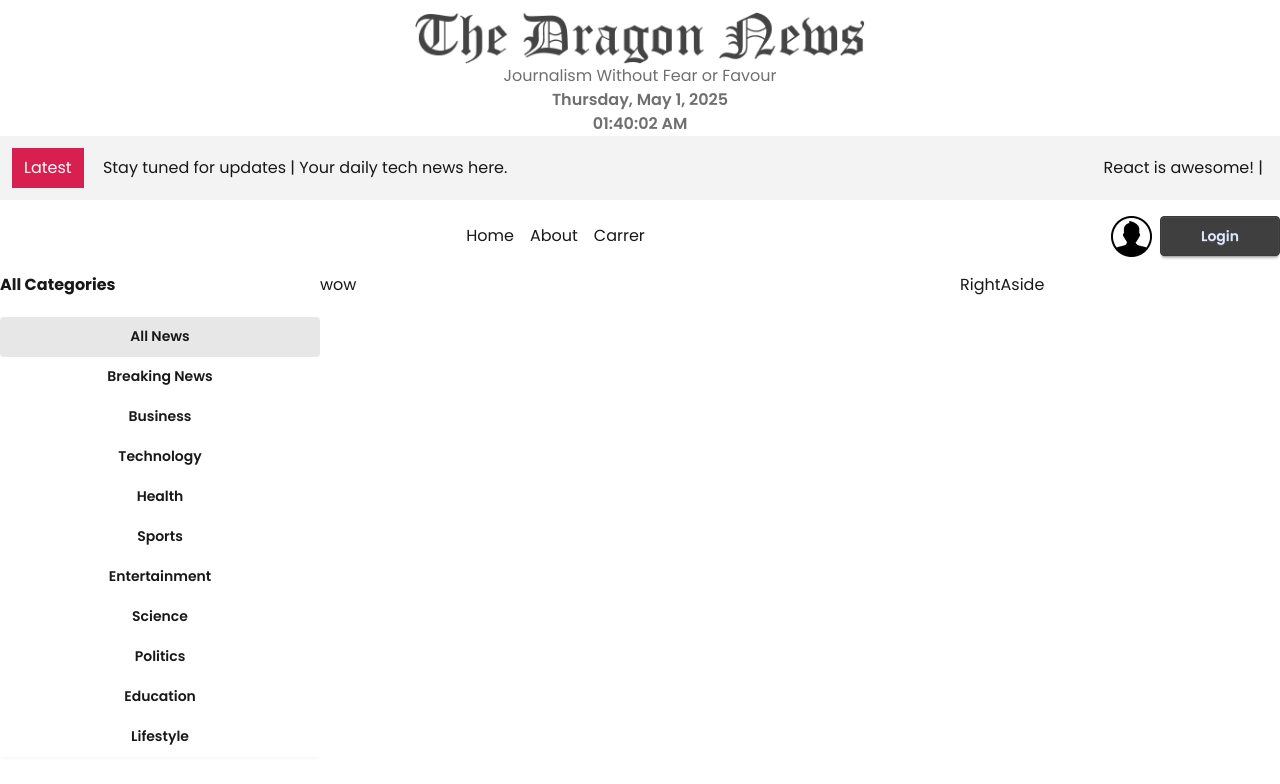
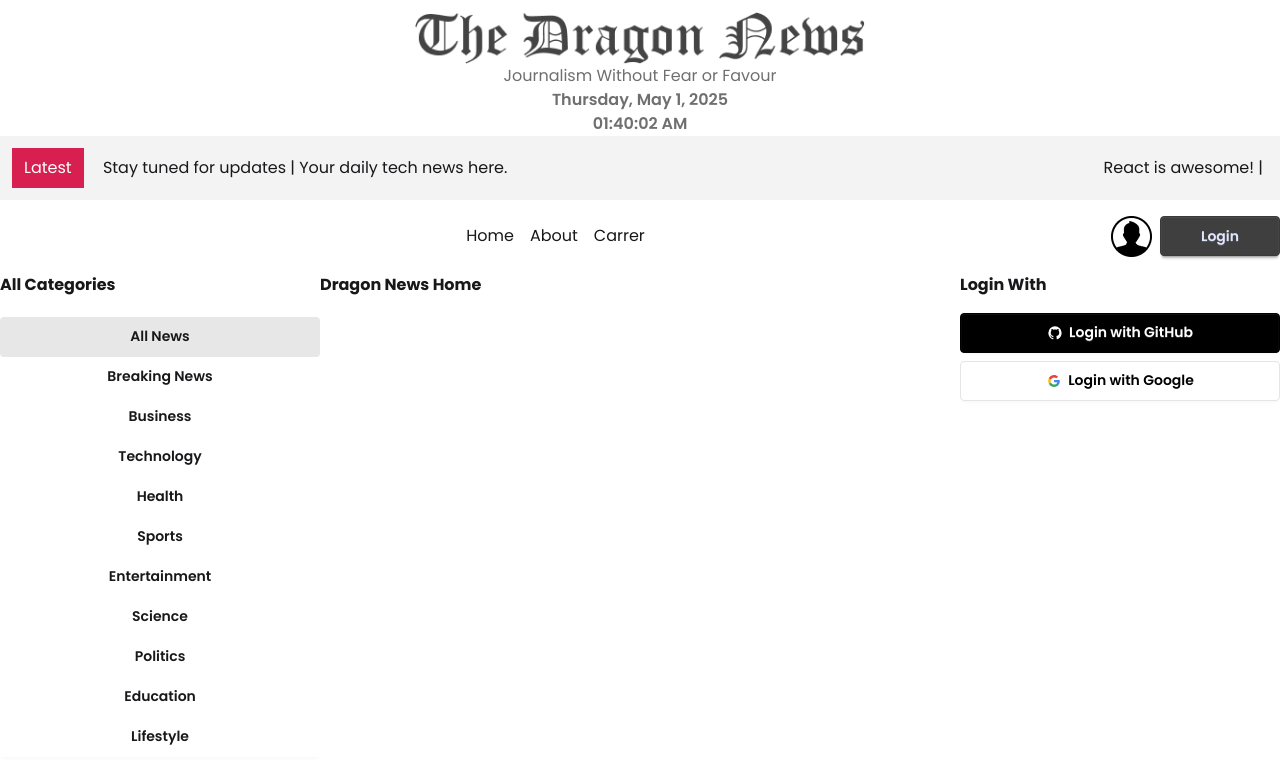
Before and after one commit to iktushar01/dragon-news-webapp, a React (Vite) app: page /category/0 in a window 1280 px wide. Shown: the top 784 px of the page. Built offline with nearby package versions, Linux system fonts and the light colour scheme.

Commit message:
added github and google icon from daisyUI

```diff
--- a/index.html
+++ b/index.html
@@ -3,7 +3,7 @@
   <head>
     <meta charset="UTF-8" />
     <meta name="viewport" content="width=device-width, initial-scale=1.0" />
-    <link rel="shortcut icon" href="./public/logo.png" type="image/x-icon">
+    <link rel="shortcut icon" href="./public/FavLogo.png" type="image/x-icon">
     <title>The Dragon News</title>
   </head>
   <body>
--- /dev/null
+++ b/src/Components/HomeLayout/SocialLogin.jsx
@@ -0,0 +1,24 @@
+import React from 'react';
+
+const SocialLogin = () => {
+    return (
+        <div>
+            <h2 className='font-bold'>Login With</h2>
+            <div className='flex flex-col gap-2 mt-4'>
+                {/* GitHub */}
+<button className="btn bg-black text-white border-black">
+  <svg aria-label="GitHub logo" width="16" height="16" xmlns="http://www.w3.org/2000/svg" viewBox="0 0 24 24"><path fill="white" d="M12,2A10,10 0 0,0 2,12C2,16.42 4.87,20.17 8.84,21.5C9.34,21.58 9.5,21.27 9.5,21C9.5,20.77 9.5,20.14 9.5,19.31C6.73,19.91 6.14,17.97 6.14,17.97C5.68,16.81 5.03,16.5 5.03,16.5C4.12,15.88 5.1,15.9 5.1,15.9C6.1,15.97 6.63,16.93 6.63,16.93C7.5,18.45 8.97,18 9.54,17.76C9.63,17.11 9.89,16.67 10.17,16.42C7.95,16.17 5.62,15.31 5.62,11.5C5.62,10.39 6,9.5 6.65,8.79C6.55,8.54 6.2,7.5 6.75,6.15C6.75,6.15 7.59,5.88 9.5,7.17C10.29,6.95 11.15,6.84 12,6.84C12.85,6.84 13.71,6.95 14.5,7.17C16.41,5.88 17.25,6.15 17.25,6.15C17.8,7.5 17.45,8.54 17.35,8.79C18,9.5 18.38,10.39 18.38,11.5C18.38,15.32 16.04,16.16 13.81,16.41C14.17,16.72 14.5,17.33 14.5,18.26C14.5,19.6 14.5,20.68 14.5,21C14.5,21.27 14.66,21.59 15.17,21.5C19.14,20.16 22,16.42 22,12A10,10 0 0,0 12,2Z"></path></svg>
+  Login with GitHub
+</button>
+
+{/* Google */}
+<button className="btn bg-white text-black border-[#e5e5e5]">
+  <svg aria-label="Google logo" width="16" height="16" xmlns="http://www.w3.org/2000/svg" viewBox="0 0 512 512"><g><path d="m0 0H512V512H0" fill="#fff"></path><path fill="#34a853" d="M153 292c30 82 118 95 171 60h62v48A192 192 0 0190 341"></path><path fill="#4285f4" d="m386 400a140 175 0 0053-179H260v74h102q-7 37-38 57"></path><path fill="#fbbc02" d="m90 341a208 200 0 010-171l63 49q-12 37 0 73"></path><path fill="#ea4335" d="m153 219c22-69 116-109 179-50l55-54c-78-75-230-72-297 55"></path></g></svg>
+  Login with Google
+</button>
+            </div>
+        </div>
+    );
+};
+
+export default SocialLogin;
--- a/src/Layouts/HomeLayout.jsx
+++ b/src/Layouts/HomeLayout.jsx
@@ -5,6 +5,7 @@ import LatestNews from "../Components/LatestNews";
 import Navbar from "../Components/Navbar";
 import LeftAside from "../Components/HomeLayout/LeftAside";
 import RightAside from "../Components/HomeLayout/RightAside";
+import SocialLogin from "../Components/HomeLayout/SocialLogin";
 
 const HomeLayout = () => {
   return (
@@ -24,7 +25,7 @@ const HomeLayout = () => {
           <Outlet />
         </section>
         <aside className="col-span-3">
-          <RightAside />
+          <SocialLogin></SocialLogin>
         </aside>
       </main>
     </div>
--- a/src/Pages/CategoryNews.jsx
+++ b/src/Pages/CategoryNews.jsx
@@ -1,9 +1,12 @@
 import React from 'react';
+import { useParams } from 'react-router';
 
 const CategoryNews = () => {
+    const  {id} = useParams();
+    console.log(id)
     return (
         <div>
-            <h1>wow</h1>
+            <h1 className='font-bold'>Dragon News Home </h1>
         </div>
     );
 };
```
Also changed, not shown: public/FavLogo.png (added), public/logo.png (deleted).
